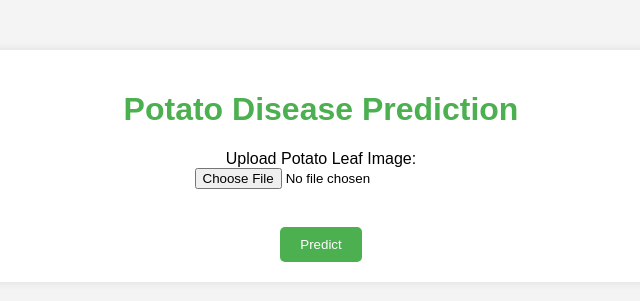
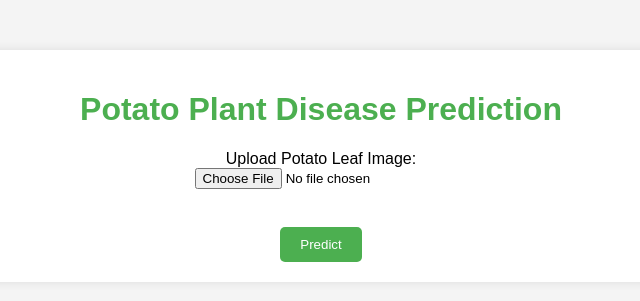
Before and after one commit to Rafa2208/potato_disease_app, a Flask app: page / in a window 1280 px wide. Shown: the top 301 px of the page, without its empty margins (319-959 px from the left). Run offline with Flask 3, Linux system fonts and the light colour scheme; parts of the project's set-up code (start-up, migrations or seed data) failed here and were passed over.

Commit message:
Update index.html

```diff
--- a/templates/index.html
+++ b/templates/index.html
@@ -79,7 +79,7 @@
 <body>
 
     <div class="container">
-        <h1>Potato Disease Prediction</h1>
+        <h1>Potato Plant Disease Prediction</h1>
         <form action="/predict" method="POST" enctype="multipart/form-data">
             <div class="upload-section">
                 <label for="file">Upload Potato Leaf Image:</label><br>
```
